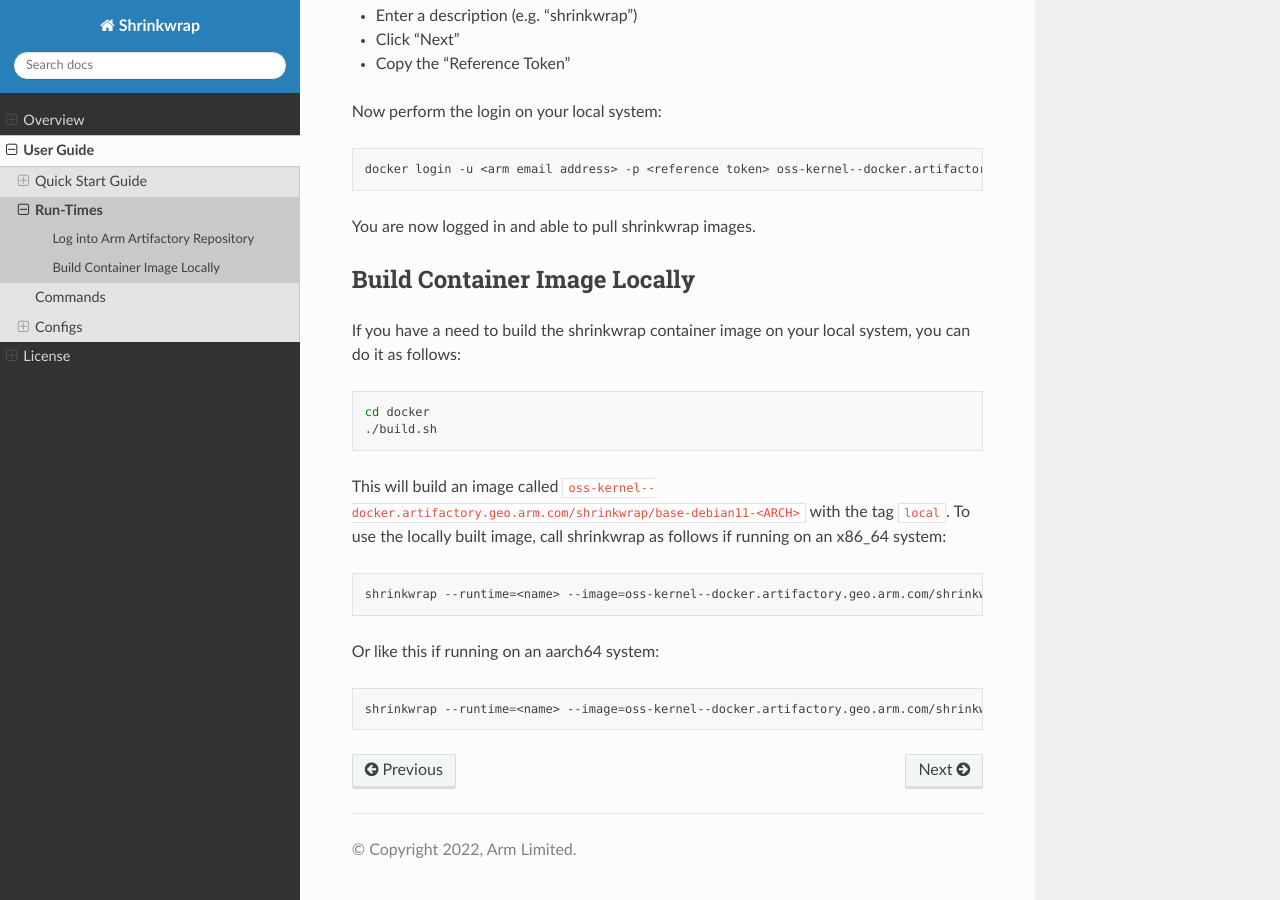
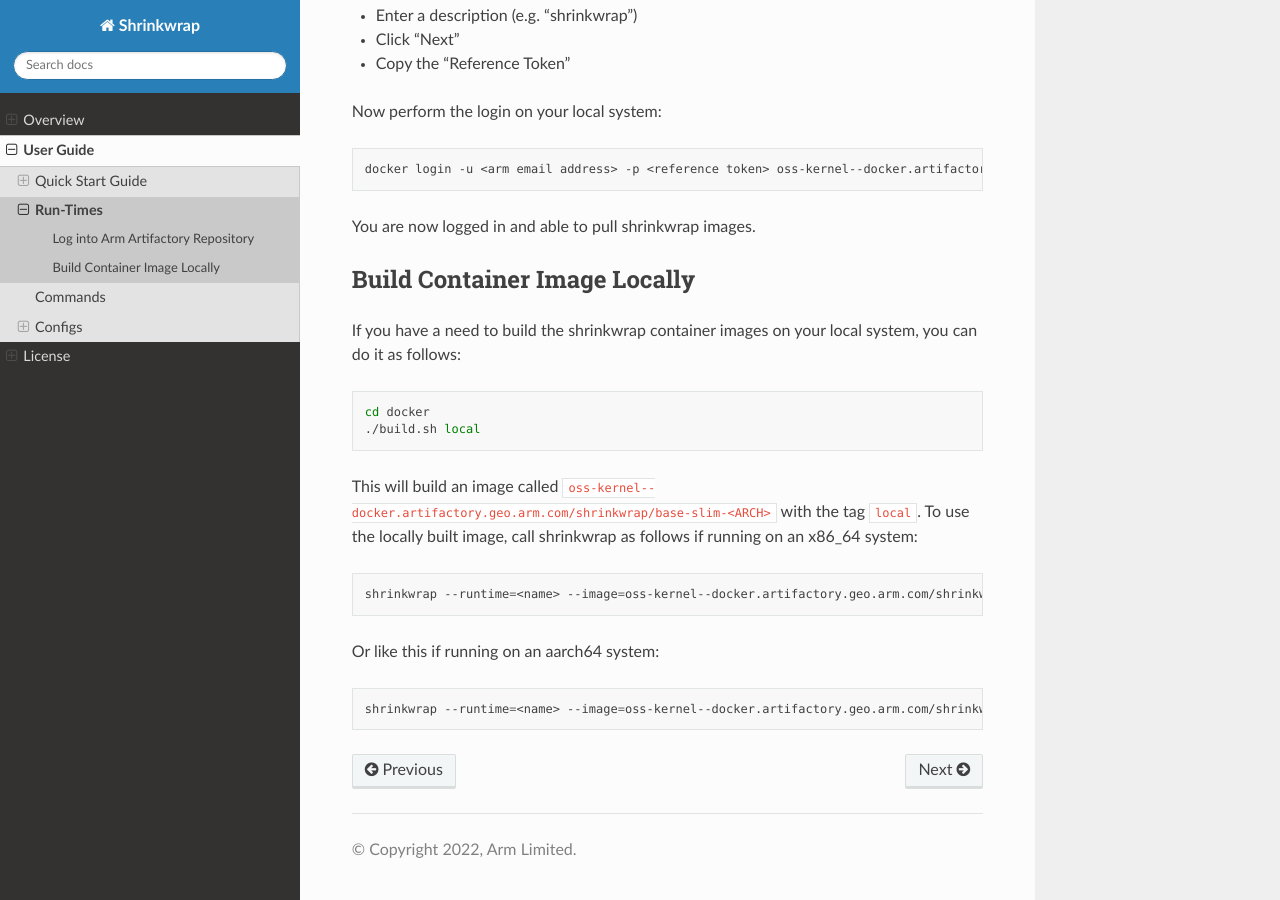
Before and after one commit to sectrs-acai/shrinkwrap, a Sphinx documentation site: the page built from documentation/userguide/runtimes.rst, in a window 1280 px wide and 900 px high, scrolled down 1467 px. Built offline with Sphinx 7.4.7 and the Read the Docs theme 2.0.0, drawn with Linux system fonts in a browser that asks for light colours.

Commit message:
docker: Add scripts to build and publish docker images.
To build the docker images do the following:

  cd docker
  ./build.sh latest

This will build and push the images for your native architecture (works
for both x86_64 and aarch64). Images are currently pushed to Arm's
internal Artifactory repo, and you will need to have docker logged in
for this to be successful. (We plan to change this in future to publish
to docker.io).

You will need to build on both x86_64 and aarch64, then do this on one
of the systems:

  ./publish.sh latest

This will tie the images together to form multiarch images, such that
docker can resolve the correct image based on the arch on which you are
running.

The following images are built:

  - base-slim-nofvp
  - base-slim
  - base-full-nofvp
  - base-full

'slim' variants don't contain aarch32 toolchains. These are massive and
bloat the image and most people don't need them. 'full' variants are
based on 'slim' but add in the aarch32 toolchains. 'nofvp' variants
don't contain an fvp. These images are intended for use as base images
if the need arises to add a custom fvp.

Currently there is no public fvp support for aarch64, so there is no fvp
included with this arch. We hope to solve this in future.

Signed-off-by: Ryan Roberts <ryan.roberts@arm.com>

```diff
--- a/documentation/userguide/runtimes.rst
+++ b/documentation/userguide/runtimes.rst
@@ -78,25 +78,25 @@
 Build Container Image Locally
 *****************************
 
-If you have a need to build the shrinkwrap container image on your local system,
+If you have a need to build the shrinkwrap container images on your local system,
 you can do it as follows:
 
 .. code-block:: shell
 
   cd docker
-  ./build.sh
+  ./build.sh local
 
 This will build an image called
-``oss-kernel--docker.artifactory.geo.arm.com/shrinkwrap/base-debian11-<ARCH>``
+``oss-kernel--docker.artifactory.geo.arm.com/shrinkwrap/base-slim-<ARCH>``
 with the tag ``local``. To use the locally built image, call shrinkwrap as
 follows if running on an x86_64 system:
 
 .. code-block:: shell
 
-  shrinkwrap --runtime=<name> --image=oss-kernel--docker.artifactory.geo.arm.com/shrinkwrap/base-debian11-x86_64:local ...
+  shrinkwrap --runtime=<name> --image=oss-kernel--docker.artifactory.geo.arm.com/shrinkwrap/base-slim-x86_64:local ...
 
 Or like this if running on an aarch64 system:
 
 .. code-block:: shell
 
-  shrinkwrap --runtime=<name> --image=oss-kernel--docker.artifactory.geo.arm.com/shrinkwrap/base-debian11-aarch64:local ...
+  shrinkwrap --runtime=<name> --image=oss-kernel--docker.artifactory.geo.arm.com/shrinkwrap/base-slim-aarch64:local ...
```
Also changed, not shown: 7 other files.
